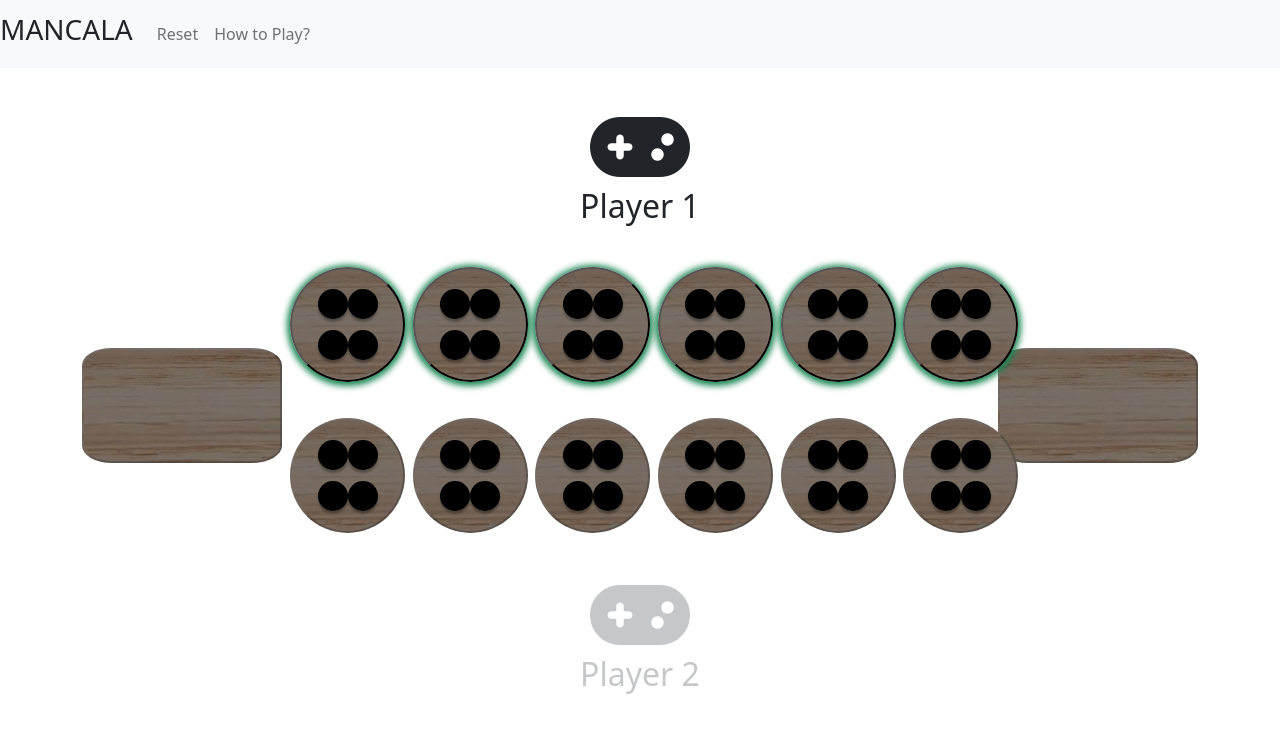
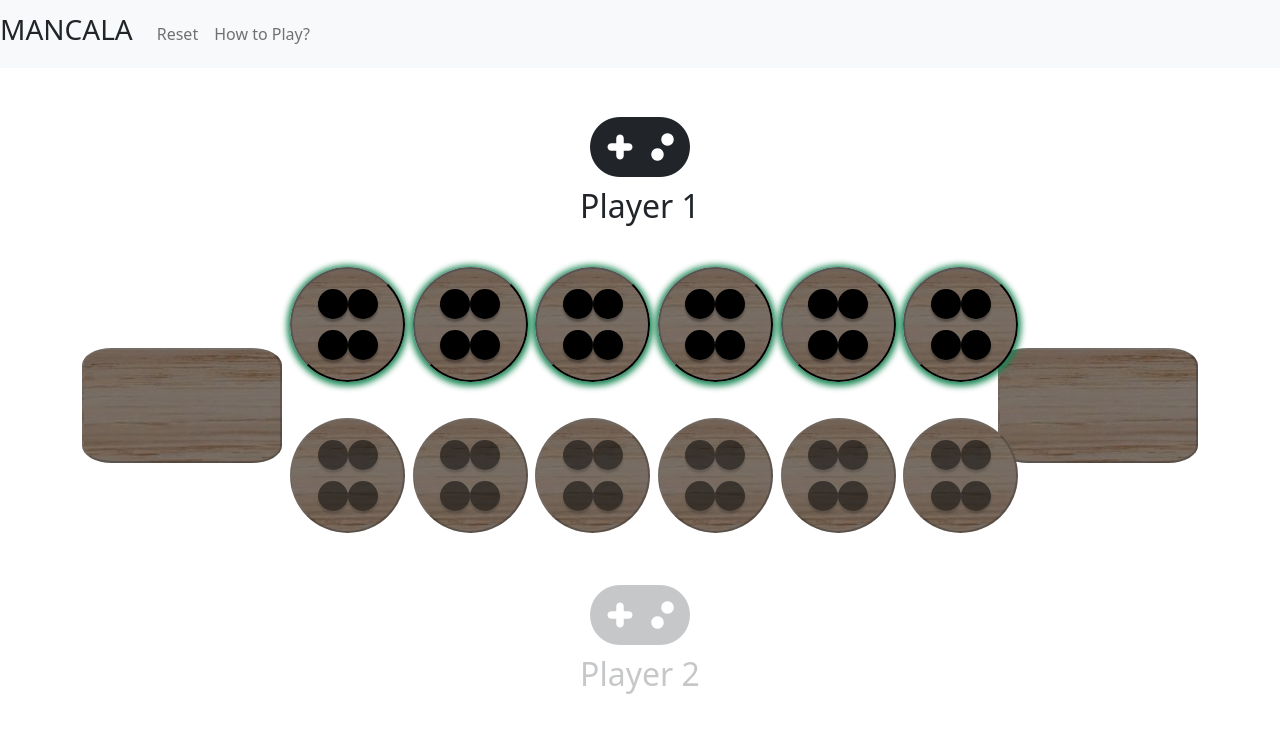
Before and after one commit to nihaats/mancala-game, an Angular app: page / in a window 1280 px wide. Shown: the top 732 px of the page. Built offline with nearby package versions, Linux system fonts and the light colour scheme.

Commit message:
added id instead of class

```diff
--- a/src/app/pages/board/board.component.html
+++ b/src/app/pages/board/board.component.html
@@ -26,7 +26,7 @@
         <!-- begin:: player1 icon -->
         <thead class="text-center">
           <tr>
-            <th class="border-0">
+            <th id="board-border-0">
               <div
                 class="col-12 text-center my-3 {{
                   isPlayer1 ? '' : 'opacity-25'
@@ -65,7 +65,11 @@
               >
                 <div class="stone-layer {{ holes[i].length > 6 ? 'p-0' : '' }}">
                   <div *ngFor="let item of holes[i]">
-                    <div class="stone" [ngStyle]="{ background: item }"></div>
+                    <div class="stone {{ ((i < 6 && isPlayer1 ? false : true) &&
+                      (i > 5 && isPlayer2 ? false : true)) ||
+                    holes[i].length == 0
+                      ? 'opacity-50'
+                      : '' }}" [ngStyle]="{ background: item }"></div>
                   </div>
                 </div>
               </button>
@@ -76,7 +80,7 @@
         <!-- begin:: player2 icon -->
         <thead class="text-center">
           <tr>
-            <th class="border-0">
+            <th id="board-border-0">
               <div
                 class="col-12 text-center my-3 {{
                   isPlayer2 ? '' : 'opacity-25'
```
